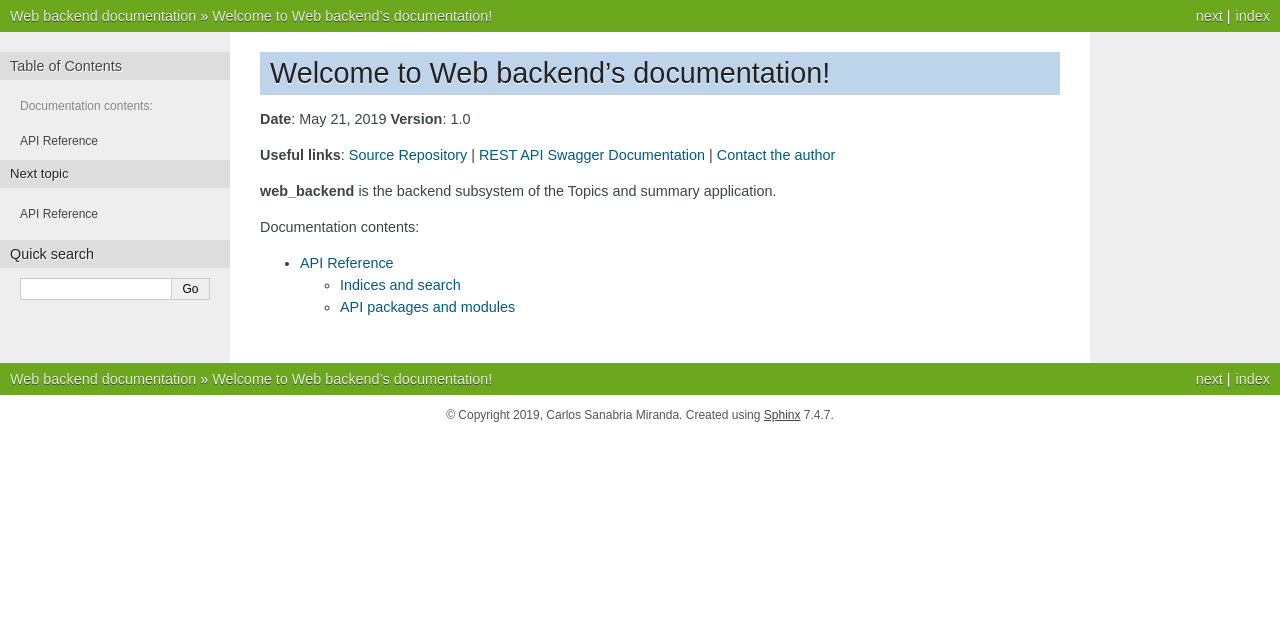
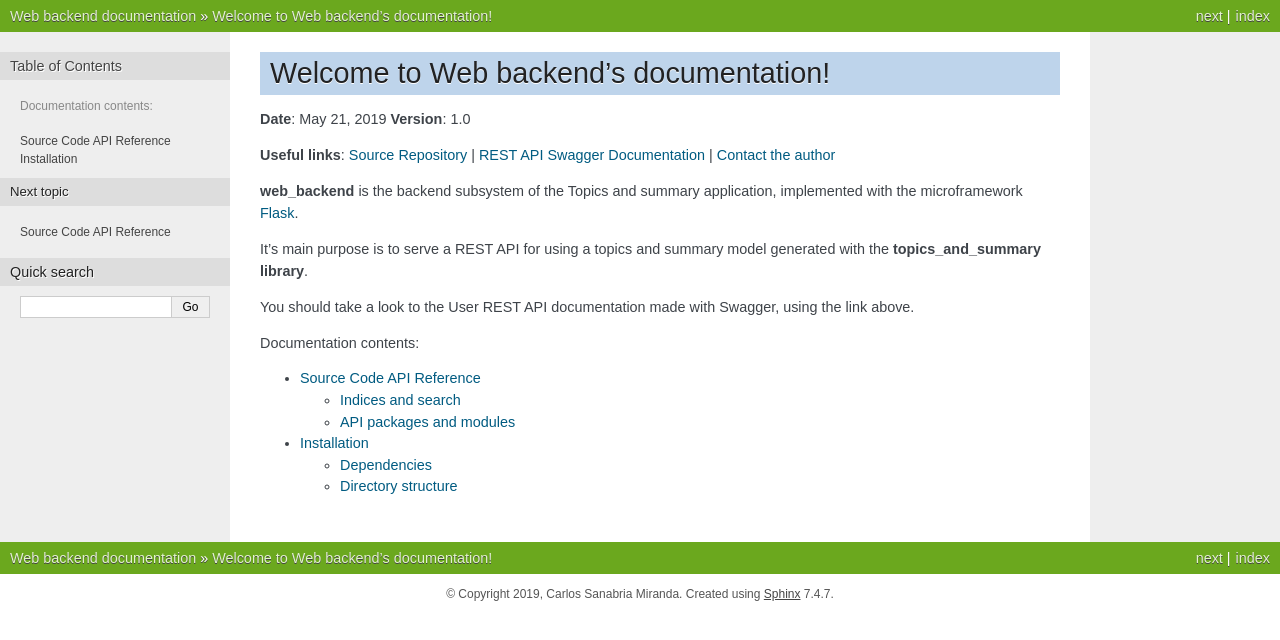
Before and after one commit to CarlosSanabriaM/web_backend, a Sphinx documentation site: the page built from web_backend/docs/source/index.rst, in a window 1280 px wide. Shown: the top 640 px of the page. Built offline with Sphinx 7.4.7, drawn with Linux system fonts in a browser that asks for light colours; some of the changed lines change nothing that is shown.

Commit message:
Updated documentation: Installation.

```diff
--- a/web_backend/docs/source/api-reference.rst
+++ b/web_backend/docs/source/api-reference.rst
@@ -1,5 +1,5 @@
-API Reference
-=============
+Source Code API Reference
+=========================
 
 Indices and search
 ------------------
--- a/web_backend/docs/source/index.rst
+++ b/web_backend/docs/source/index.rst
@@ -8,7 +8,12 @@
 `REST API Swagger Documentation <https://app.swaggerhub.com/apis-docs/CarlosSanabriaM/topics_and_summary/1.0>`__ |
 `Contact the author <mailto:uo250707@uniovi.es>`__
 
-**web_backend** is the backend subsystem of the Topics and summary application.
+**web_backend** is the backend subsystem of the Topics and summary application, implemented with the microframework
+`Flask <http://flask.pocoo.org>`__.
+
+It's main purpose is to serve a REST API for using a topics and summary model generated with the **topics_and_summary library**.
+
+You should take a look to the User REST API documentation made with Swagger, using the link above.
 
 
 .. toctree::
@@ -16,3 +21,4 @@
     :caption: Documentation contents:
 
     api-reference
+    installation
--- /dev/null
+++ b/web_backend/docs/source/installation.rst
@@ -0,0 +1,140 @@
+.. _installation:
+
+Installation
+============
+
+To use the backend, apart of the source code, the following `dependencies`_ need to be installed:
+
+
+.. _installation-dependencies:
+
+
+Dependencies
+------------
+
+The dependencies are listed in the **requirements.txt** file, which content is showed below:
+
+.. include:: ../../../requirements.txt
+   :literal:
+
+.. warning:: There is another dependency not mentioned here, the topics_and_summary library.
+   This library is the main subsystem, and **it's not uploaded to any Python package repository**,
+   so all it's source code and files must't be present as explained in the Usage Installation section of the
+   topics_and_summary library documentation. This library must be installed manually with pip, as explained
+   in the :ref:`installation-topics-and-summary` section.
+
+
+The other dependencies can be installed using `pip <https://pypi.org/project/pip/>`__ or `conda <https://conda.io>`__.
+
+The packages should be installed into an **environment**,
+using either `virtualenv <https://virtualenv.pypa.io/en/latest/>`__
+or `conda environments <https://docs.conda.io/projects/conda/en/latest/user-guide/tasks/manage-environments.html>`__,
+but conda is preferred.
+
+
+Install dependencies using pip
+^^^^^^^^^^^^^^^^^^^^^^^^^^^^^^
+In a new virtualenv
+"""""""""""""""""""
+::
+
+    # Create the new virtualenv
+    virtualenv <env-name>
+
+    # Activate the virtualenv
+    source <env-name>/bin/activate
+    # (<env-name>) should appear at the beginning of the prompt
+
+    # Install the required packages to use the library
+    pip install -r <path-to-project-root-folder>/requirements.txt
+    # Packages will be installed in the <env-name> folder, avoiding conflicts with other projects
+
+
+::
+
+    # To leave the virtualenv run:
+    deactivate
+    # (<env-name>) should disappear form the beginning of the prompt
+
+Install dependencies using conda
+^^^^^^^^^^^^^^^^^^^^^^^^^^^^^^^^
+In a new conda environment
+""""""""""""""""""""""""""
+::
+
+    # Create the environment with the packages needed to use the library
+    conda create --name=<environment-name> --file=<path-to-project-root-folder>/requirements.txt --channel conda-forge
+    # Packages will be installed in the <environment-name> environment, avoiding conflicts with other environments
+
+    # Change the current conda environment to the new environment
+    conda activate <environment-name>
+    # (<environment-name>) should appear at the beginning of the prompt, instead of (base)
+
+::
+
+    # To leave the conda environment run:
+    conda deactivate
+    # (base) should appear at the beginning of the prompt, instead of (<environment-name>)
+
+In an existing conda environment
+""""""""""""""""""""""""""""""""
+::
+
+    # Change the current conda environment to the existing environment
+    conda activate <environment-name>
+    # (<environment-name>) should appear at the beginning of the prompt, instead of (base)
+
+    # Install the required packages to use the library
+    conda install --file=<path-to-project-root-folder>/requirements.txt --channel conda-forge
+    # Packages will be installed in the <environment-name> environment, avoiding conflicts with other environments
+
+::
+
+    # To leave the conda environment run:
+    conda deactivate
+    # (base) should appear at the beginning of the prompt, instead of (<environment-name>)
+
+
+.. _installation-topics-and-summary:
+
+Install the topics_and_summary library
+^^^^^^^^^^^^^^^^^^^^^^^^^^^^^^^^^^^^^^
+
+Execute the following command inside the venv or conda environment:
+
+::
+
+    pip install <path-to-topics-and-summary-project-root-folder>
+
+To check if everything was installed correctly, execute the following commands:
+
+::
+
+    python
+    >>> from topics_and_summary.datasets.twenty_news_groups import TwentyNewsGroupsDataset
+    >>> dataset = TwentyNewsGroupsDataset()
+    >>> dataset.print_some_files()
+    # It should print some files of the dataset
+
+
+
+Directory structure
+-------------------
+
+This section explains where should be present the topics_and_summary files.
+
+The web_backend project and the topics_and_summary project should be at the same level,
+so that the paths defined in web_backend that point to the topics_and_summary files still working.
+If not, this paths (e.g. GLOVE_EMBEDDINGS_DIR_PATH) need to be updated.
+
+.. code-block:: text
+
+    ├── topics_and_summary
+    │   ├── datasets
+    │   ├── demo-images
+    │   ├── embeddings
+    │   ├── mallet-2.0.8
+    │   └── topics_and_summary
+    └── web_backend
+        ├── tests
+        ├── web_backend
```
Also changed, not shown: requirements.txt (+3 -4 lines), 1 other file.
